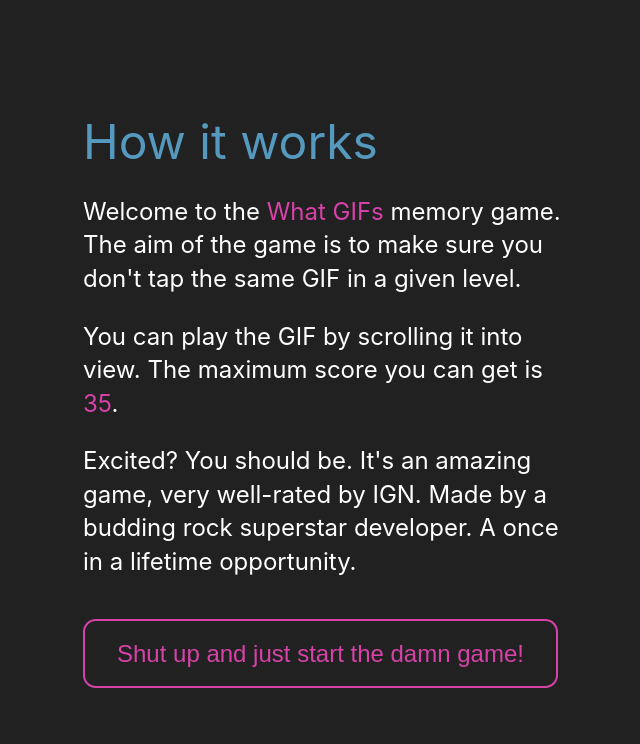
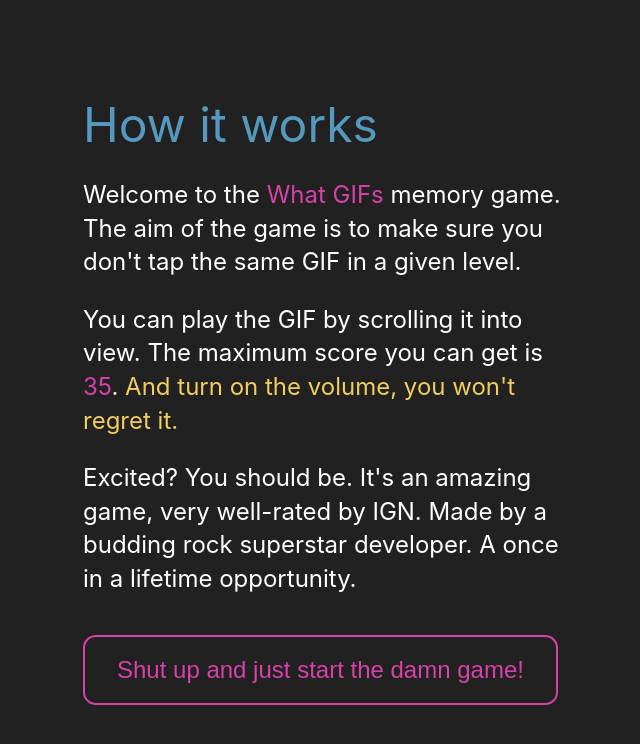
Before and after one commit to mihailthebuilder/what-gifs, a React (Create React App) app: page / in a window 1280 px wide. Shown: the top 744 px of the page, without its empty margins (317-957 px from the left). Built offline with nearby package versions, Linux system fonts and the light colour scheme.

Commit message:
added sound on request

```diff
--- a/src/components/PopUp/PopUp.scss
+++ b/src/components/PopUp/PopUp.scss
@@ -54,6 +54,10 @@
   color: $frostbite;
 }
 
+.yellow-color {
+  color: $orange-yellow;
+}
+
 @media (max-width: $tablet-screen) {
   .popup-wrapper {
     button {
--- a/src/components/PopUp/index.jsx
+++ b/src/components/PopUp/index.jsx
@@ -27,7 +27,10 @@
               ? " hovering your cursor over it"
               : " scrolling it into view"}
             . The maximum score you can get is{" "}
-            <span className="frostbite-color">{MAX_SCORE}</span>.
+            <span className="frostbite-color">{MAX_SCORE}</span>.{" "}
+            <span className="yellow-color">
+              And turn on the volume, you won't regret it.{" "}
+            </span>
           </p>
           <p>
             Excited? You should be. It's an amazing game, very well-rated by
```
